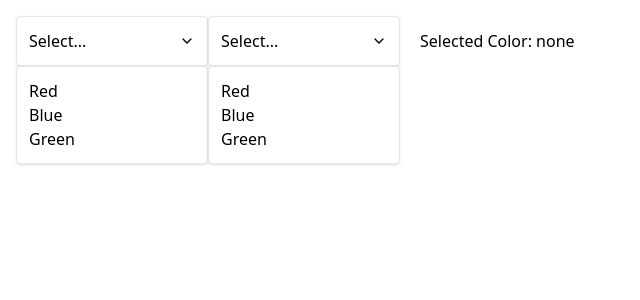
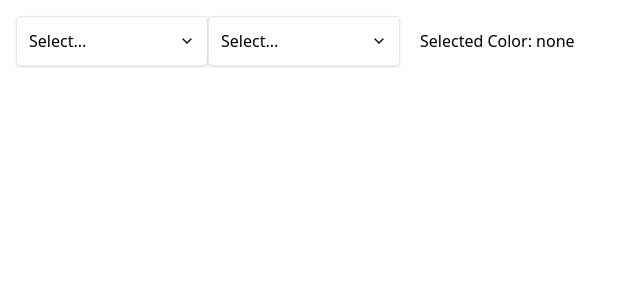
Before and after one commit to p2arthur/Cool_components_react_app, a React (Vite) app: page / in a window 1280 px wide. Shown: the top 300 px of the page, without its empty margins (0-640 px from the left). Built offline with nearby package versions, Linux system fonts and the light colour scheme.

Commit message:
Extracted the Drop down functionality from App to a new Dropdown Page component

```diff
--- a/src/App.jsx
+++ b/src/App.jsx
@@ -1,41 +1,11 @@
 import ButtonPage from "./pages/ButtonPage";
 import AccordionPage from "./pages/AccordionPage";
-
-import { useState } from "react";
-import Dropdown from "./components/Dropdown";
-
-const dropDownOptions = [
-  { label: "Red", value: "red" },
-  { label: "Blue", value: "blue" },
-  { label: "Green", value: "green" },
-];
+import DropdownPage from "./pages/DropdownPage";
 
 function App() {
-  //Defining a broad piece of state to define what option was selected on the dropdown - Option or null
-  const [selectedOption, setSelectedOption] = useState(null);
-
-  //Defining broad callback to define the selected item on our dropdown component
-  const handleSelect = (option) => {
-    setSelectedOption(option);
-  };
-
-  const content = selectedOption ? selectedOption.label : "";
-
   return (
-    <div className="flex m-4 items-center">
-      <Dropdown
-        onChange={handleSelect}
-        value={selectedOption}
-        options={dropDownOptions}
-      />
-      <Dropdown
-        onChange={handleSelect}
-        value={selectedOption}
-        options={dropDownOptions}
-      />
-      <div className="ml-5">
-        Selected Color: {selectedOption?.label || "none"}
-      </div>
+    <div>
+      <DropdownPage />
     </div>
   );
 }
--- a/src/components/Dropdown.jsx
+++ b/src/components/Dropdown.jsx
@@ -6,7 +6,7 @@ import { FiChevronDown } from "react-icons/fi";
 
 function Dropdown({ options, onChange, value }) {
   //Defining a local piece of state to define if the dropdown is opened or closed - Boolean
-  const [isOpen, setIsOpen] = useState(true);
+  const [isOpen, setIsOpen] = useState(false);
 
   //Creating a reference to the div that was created by the Dropdown Component - Passed into the main div created by the dropdown
   const divEl = useRef();
--- /dev/null
+++ b/src/pages/DropdownPage.jsx
@@ -0,0 +1,40 @@
+import { useState } from "react";
+import Dropdown from "../components/Dropdown";
+
+const dropDownOptions = [
+  { label: "Red", value: "red" },
+  { label: "Blue", value: "blue" },
+  { label: "Green", value: "green" },
+];
+
+function DropdownPage() {
+  //Defining a broad piece of state to define what option was selected on the dropdown - Option or null
+  const [selectedOption, setSelectedOption] = useState(null);
+
+  //Defining broad callback to define the selected item on our dropdown component
+  const handleSelect = (option) => {
+    setSelectedOption(option);
+  };
+
+  const content = selectedOption ? selectedOption.label : "";
+
+  return (
+    <div className="flex m-4 items-center">
+      <Dropdown
+        onChange={handleSelect}
+        value={selectedOption}
+        options={dropDownOptions}
+      />
+      <Dropdown
+        onChange={handleSelect}
+        value={selectedOption}
+        options={dropDownOptions}
+      />
+      <div className="ml-5">
+        Selected Color: {selectedOption?.label || "none"}
+      </div>
+    </div>
+  );
+}
+
+export default DropdownPage;
```
